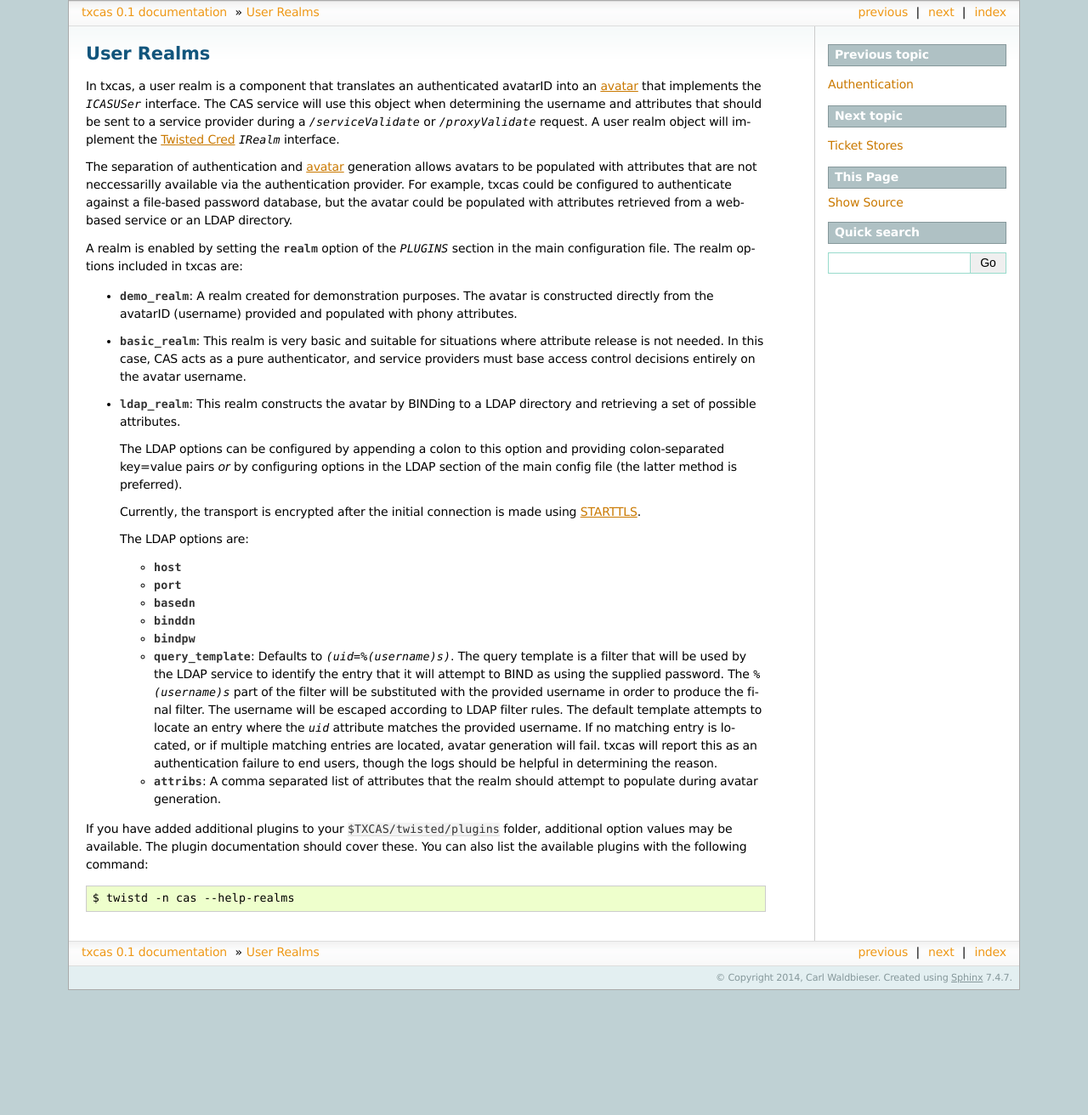
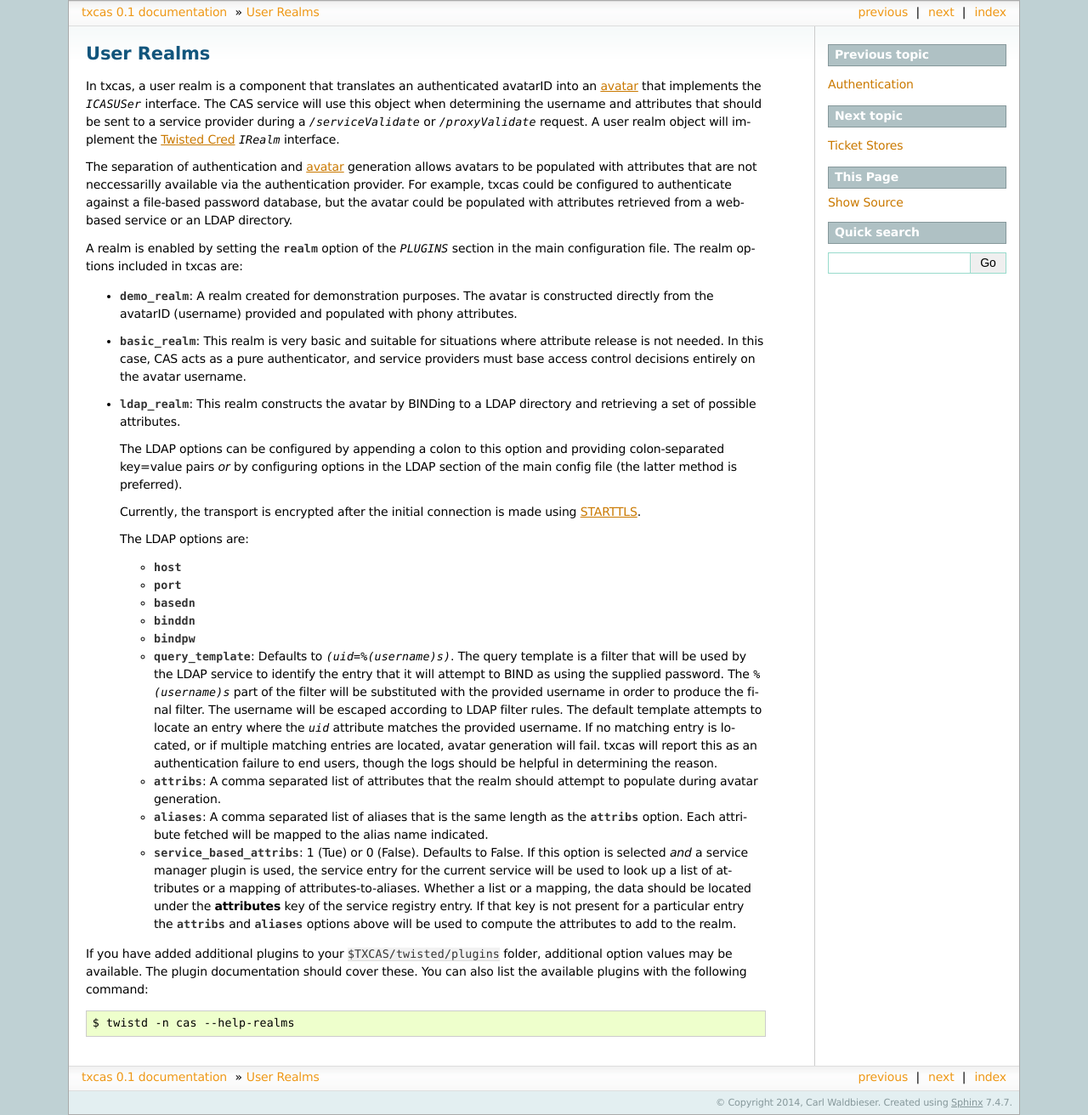
Before and after one commit to cwaldbieser/txcas, a Sphinx documentation site: the page built from docs/user_realms.rst, in a window 1280 px wide. Shown: the whole page at 85% size. Built offline with Sphinx 7.4.7, drawn with Linux system fonts in a browser that asks for light colours; before the commit the page ends 1165 px from its top, so only the background shows below that.

Commit message:
Updated docs for `LDAPRealm` to include alias and service-registry options.

```diff
--- a/docs/user_realms.rst
+++ b/docs/user_realms.rst
@@ -58,6 +58,17 @@
     reason.
   * :option:`attribs`: A comma separated list of attributes that the realm
     should attempt to populate during avatar generation.
+  * :option:`aliases`: A comma separated list of aliases that is the same
+    length as the :option:`attribs` option.  Each attribute fetched will
+    be mapped to the alias name indicated.
+  * :option:`service_based_attribs`: 1 (Tue) or 0 (False).  Defaults to False.
+    If this option is selected *and* a service manager plugin is used, the
+    service entry for the current service will be used to look up a list
+    of attributes or a mapping of attributes-to-aliases.  Whether a list or
+    a mapping, the data should be located under the **attributes** key of the
+    service registry entry.  If that key is not present for a particular entry
+    the :option:`attribs` and :option:`aliases` options above will be used to
+    compute the attributes to add to the realm.
 
 If you have added additional plugins to your :file:`$TXCAS/twisted/plugins`
 folder, additional option values may be available.  The plugin documentation
```
Also changed, not shown: 1 other file.
